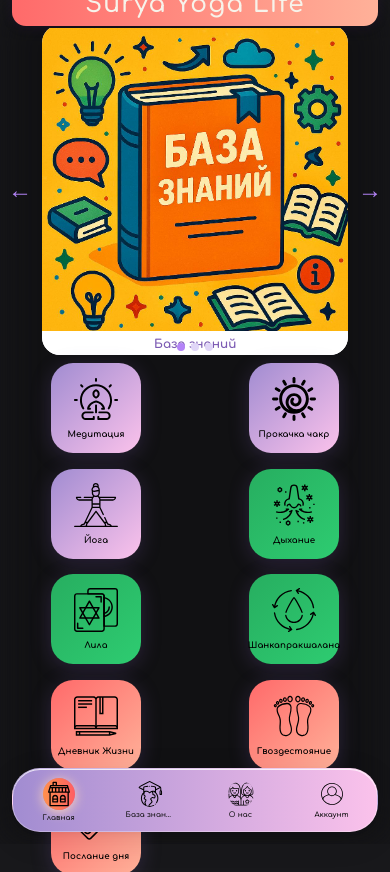
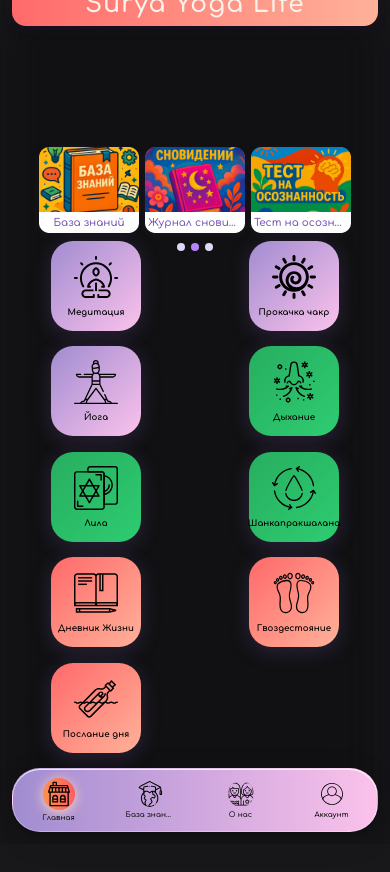
Before and after one commit to marselbeijing/Surya-Yoga-Life, a React (Create React App) app: page / in a window 390 px wide. Built offline with nearby package versions, Linux system fonts and the light colour scheme.

Commit message:
Изменен формат слайд-шоу: 3 картинки в ряду одновременно, уменьшен размер

```diff
--- a/src/components/Slideshow.css
+++ b/src/components/Slideshow.css
@@ -2,67 +2,63 @@
   display: flex;
   align-items: center;
   justify-content: center;
-  gap: 8px;
   width: 100%;
   max-width: 420px;
   margin: 0 auto;
   position: relative;
+  padding: 0 8px;
 }
 
 .slideshow-wrapper {
-  flex: 1 1 0;
-  overflow: hidden;
-  border-radius: 18px;
-  position: relative;
-}
-
-.slideshow-track {
   display: flex;
-  gap: 12px;
-  transition: transform 0.3s ease;
-  width: calc(300% + 24px);
+  gap: 8px;
+  width: 100%;
+  justify-content: center;
+  align-items: center;
 }
 
 .slideshow-slide {
-  flex: 0 0 calc(33.333% - 8px);
+  flex: 1 1 0;
   display: flex;
   flex-direction: column;
   align-items: center;
   cursor: pointer;
   outline: none;
-  transition: box-shadow 0.2s;
-  border-radius: 16px;
-  box-shadow: 0 2px 12px 0 rgba(124,91,179,0.10);
+  transition: box-shadow 0.2s, transform 0.2s;
+  border-radius: 12px;
+  box-shadow: 0 2px 8px 0 rgba(124,91,179,0.08);
   background: #fff;
   min-width: 0;
+  max-width: 120px;
 }
 
 .slideshow-img {
   width: 100%;
-  aspect-ratio: 1/1;
+  height: 80px;
   object-fit: cover;
-  border-radius: 14px 14px 0 0;
-  transition: transform 0.3s;
+  border-radius: 10px 10px 0 0;
 }
 
-.slideshow-slide:active .slideshow-img,
-.slideshow-slide:focus .slideshow-img {
-  transform: scale(1.03);
+.slideshow-slide:active,
+.slideshow-slide:focus {
+  transform: scale(1.02);
+  box-shadow: 0 4px 16px 0 rgba(124,91,179,0.15);
 }
 
 .slideshow-label {
   font-family: 'Comfortaa', cursive;
-  font-size: 0.85rem;
-  font-weight: 700;
+  font-size: 0.7rem;
+  font-weight: 600;
   color: #7c5bb3;
   text-align: center;
-  padding: 8px 4px 6px 4px;
+  padding: 6px 4px 5px 4px;
   background: #fff;
-  border-radius: 0 0 14px 14px;
+  border-radius: 0 0 10px 10px;
   width: 100%;
   white-space: nowrap;
   overflow: hidden;
   text-overflow: ellipsis;
+  line-height: 1.1;
 }
 
 .slideshow-arrow {
@@ -83,7 +79,7 @@
 
 .slideshow-dots {
   position: absolute;
-  bottom: 4px;
+  bottom: -20px;
   left: 50%;
   transform: translateX(-50%);
   display: flex;
@@ -107,25 +103,32 @@
 @media (max-width: 600px) {
   .slideshow-container {
     max-width: 98vw;
+    padding: 0 4px;
+  }
+
+  .slideshow-wrapper {
     gap: 6px;
   }
 
-  .slideshow-track {
-    gap: 8px;
-    width: calc(300% + 16px);
+  .slideshow-slide {
+    max-width: 100px;
   }
 
-  .slideshow-slide {
-    flex: 0 0 calc(33.333% - 5px);
+  .slideshow-img {
+    height: 65px;
   }
 
   .slideshow-label {
-    font-size: 0.75rem;
-    padding: 6px 2px 4px 2px;
+    font-size: 0.65rem;
+    padding: 5px 3px 4px 3px;
   }
 
   .slideshow-arrow {
     font-size: 1.5rem;
     padding: 0 4px;
   }
+
+  .slideshow-dots {
+    bottom: -18px;
+  }
 }
--- a/src/components/Slideshow.js
+++ b/src/components/Slideshow.js
@@ -23,25 +23,19 @@ const slides = [
 ];
 
 export default function Slideshow() {
-  const [startIndex, setStartIndex] = useState(0);
-
-  const next = () => setStartIndex((i) => (i + 1) % slides.length);
-  const prev = () => setStartIndex((i) => (i - 1 + slides.length) % slides.length);
-
-  const getTransform = () => {
-    return `translateX(-${startIndex * (100/3)}%)`;
-  };
+  const [activeIndex, setActiveIndex] = useState(1); // Средний элемент активен по умолчанию
 
   return (
     <div className="slideshow-container">
-      <button className="slideshow-arrow left" onClick={prev} aria-label="Назад">&#8592;</button>
       <div className="slideshow-wrapper">
-        <div className="slideshow-track" style={{ transform: getTransform() }}>
         {slides.map((slide, index) => (
           <div
             key={index}
             className="slideshow-slide"
-              onClick={slide.onClick}
+            onClick={() => {
+              setActiveIndex(index);
+              slide.onClick();
+            }}
             tabIndex={0}
             role="button"
           >
@@ -52,11 +46,13 @@ export default function Slideshow() {
       </div>
       <div className="slideshow-dots">
         {slides.map((_, i) => (
-            <span key={i} className={i === startIndex ? 'dot active' : 'dot'} onClick={() => setStartIndex(i)} />
+          <span
+            key={i}
+            className={i === activeIndex ? 'dot active' : 'dot'}
+            onClick={() => setActiveIndex(i)}
+          />
         ))}
       </div>
     </div>
-      <button className="slideshow-arrow right" onClick={next} aria-label="Вперёд">&#8594;</button>
-    </div>
   );
 }
```
Lines whose indentation alone changed are shown as unchanged.
